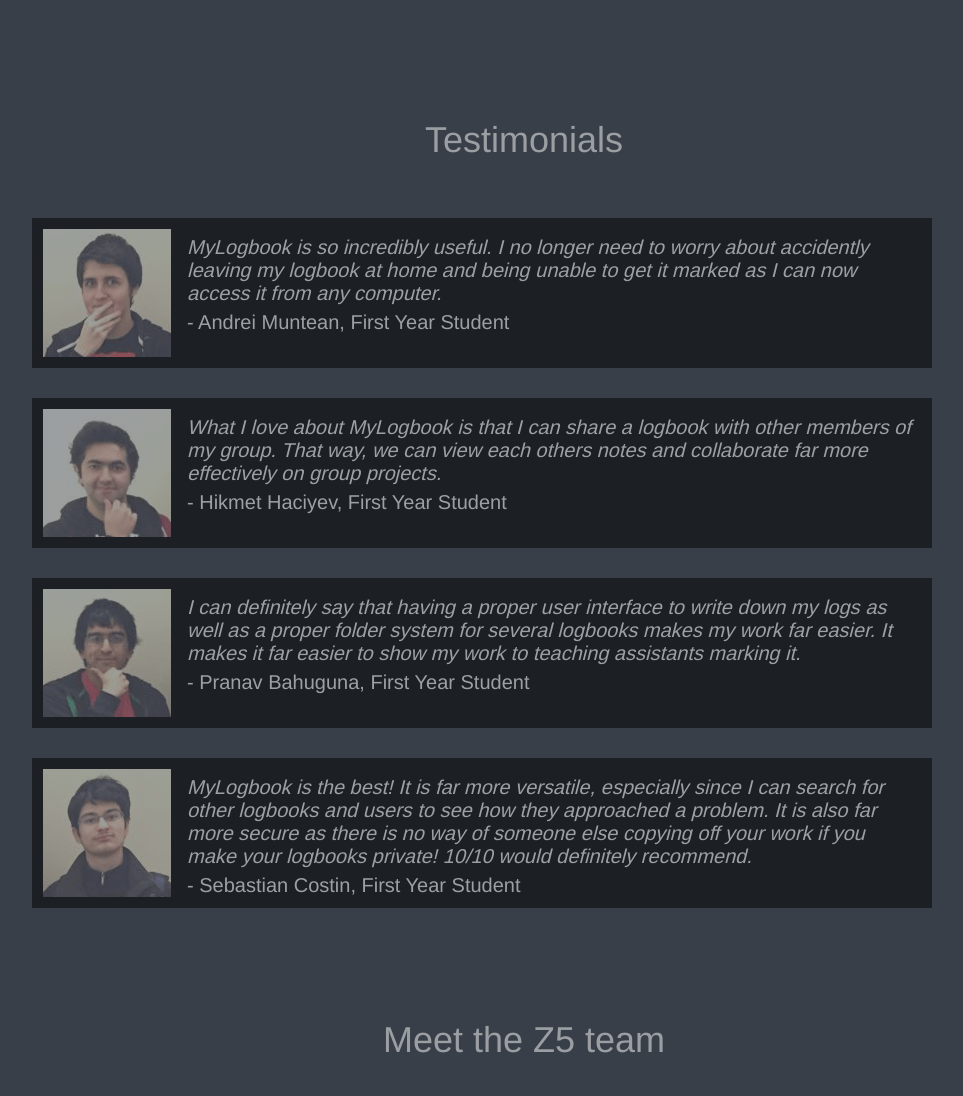
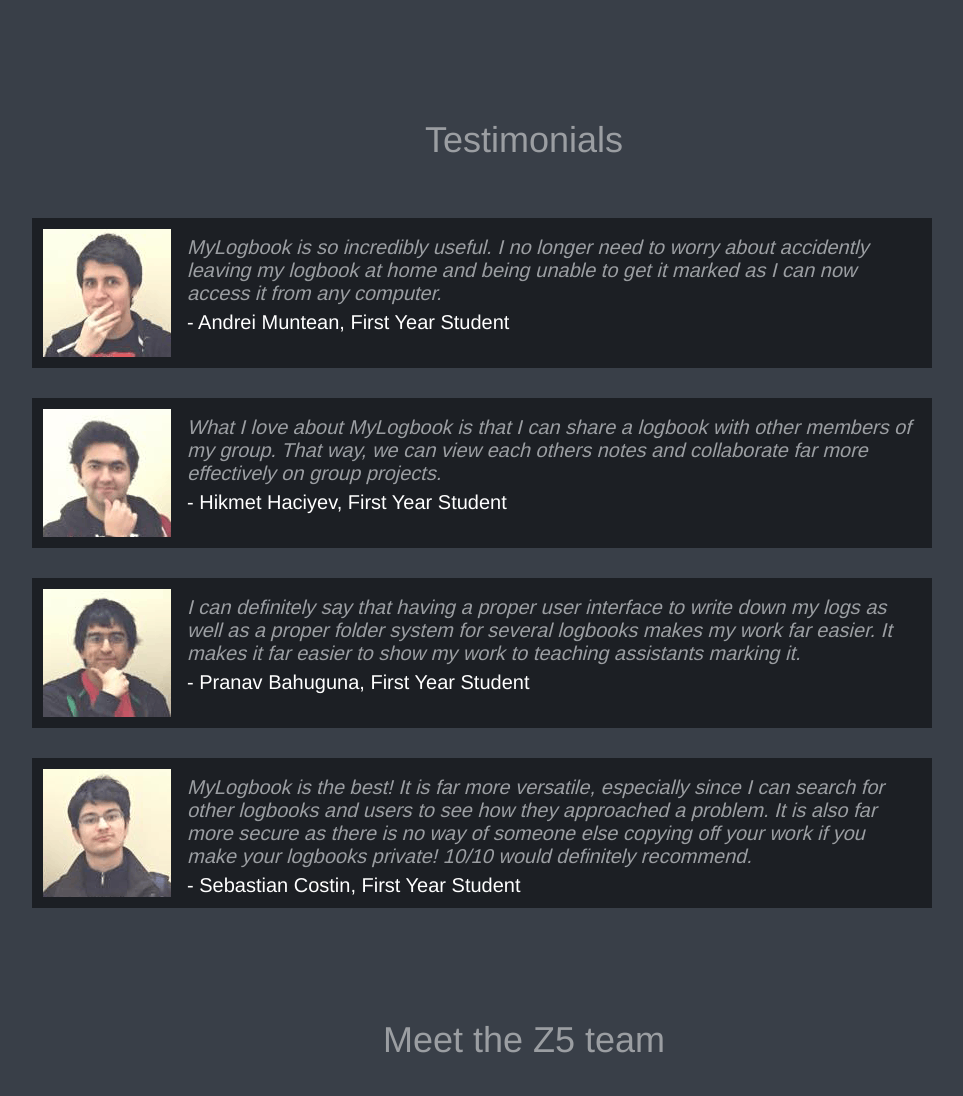
Before and after one commit to andreimuntean/Logbook, a PHP site: page / in a window 1280 px wide. Shown: the part 1138-2234 px from the top of the page, without its empty margins (116-1079 px from the left). Run offline with PHP 8.4, Linux system fonts and the light colour scheme; some libraries are stand-ins or nearby versions.

Commit message:
Some other minor changes + gave more functionality to tinymce editor

```diff
--- a/Logbook/css/style.css
+++ b/Logbook/css/style.css
@@ -364,8 +364,7 @@
 }
 
 div.testimonial {
-  background-color: #010101;
-  opacity: 0.5;
+  background-color: rgba(1, 1, 1, 0.5);
   margin-bottom: 30px;
   width: 900px;
   height: 150px;
@@ -384,7 +383,6 @@
   text-align: left;
   margin-left: 16px;
   margin-right: 16px;
-  color: #FFFFFF;
 }
 
 ul {
--- a/Logbook/index.php
+++ b/Logbook/index.php
@@ -115,7 +115,7 @@
           <p><em>MyLogbook is so incredibly useful. I no longer need to worry
             about accidently leaving my logbook at home and being unable to get
             it marked as I can now access it from any computer.</em><p>
-          <p>- Andrei Muntean, First Year Student</p>
+          <p style="color:#FFFFFF">- Andrei Muntean, First Year Student</p>
         </div>
       </div>
       <div class="testimonial">
@@ -126,7 +126,7 @@
           <p><em>What I love about MyLogbook is that I can share a logbook with
             other members of my group. That way, we can view each others notes
             and collaborate far more effectively on group projects.</em><p>
-          <p>- Hikmet Haciyev, First Year Student</p>
+          <p style="color:#FFFFFF">- Hikmet Haciyev, First Year Student</p>
         </div>
       </div>
       <div class="testimonial">
@@ -138,7 +138,7 @@
             write down my logs as well as a proper folder system for several
             logbooks makes my work far easier. It makes it far easier to show my
             work to teaching assistants marking it.</em><p>
-          <p>- Pranav Bahuguna, First Year Student</p>
+          <p style="color:#FFFFFF">- Pranav Bahuguna, First Year Student</p>
         </div>
       </div>
       <div class="testimonial">
@@ -151,7 +151,7 @@
             a problem. It is also far more secure as there is no way of someone
             else copying off your work if you make your logbooks private! 10/10
             would definitely recommend.</em><p>
-          <p>- Sebastian Costin, First Year Student</p>
+          <p style="color:#FFFFFF">- Sebastian Costin, First Year Student</p>
         </div>
       </div>
     </div>
--- a/Logbook/js/scripts.js
+++ b/Logbook/js/scripts.js
@@ -177,7 +177,9 @@
   tinyMCE.remove();
   tinyMCE.init({
    mode: "textareas",
-   selector: "textarea"
+   selector: "textarea",
+   plugins: "charmap table",
+   theme_advanced_buttons3_add : "tablecontrols"
   });
   saveEntry.innerHTML = "Save";
   // idCounter is incremented (guarantees each entry id is unique).
@@ -239,7 +241,9 @@
   tinyMCE.remove();
   tinyMCE.init({
    mode: "textareas",
-   selector: "textarea"
+   selector: "textarea",
+   plugins: "charmap table",
+   theme_advanced_buttons3_add : "tablecontrols"
   });
 }
 
```
